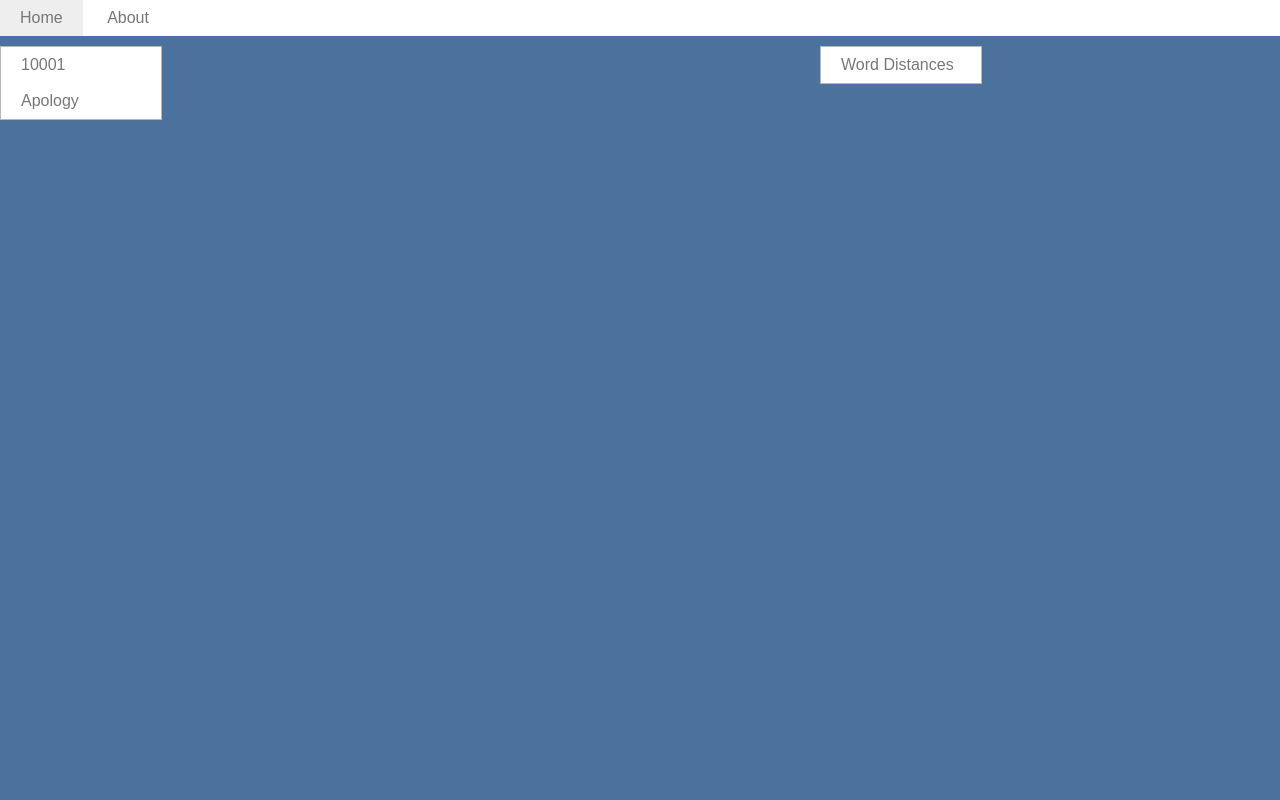
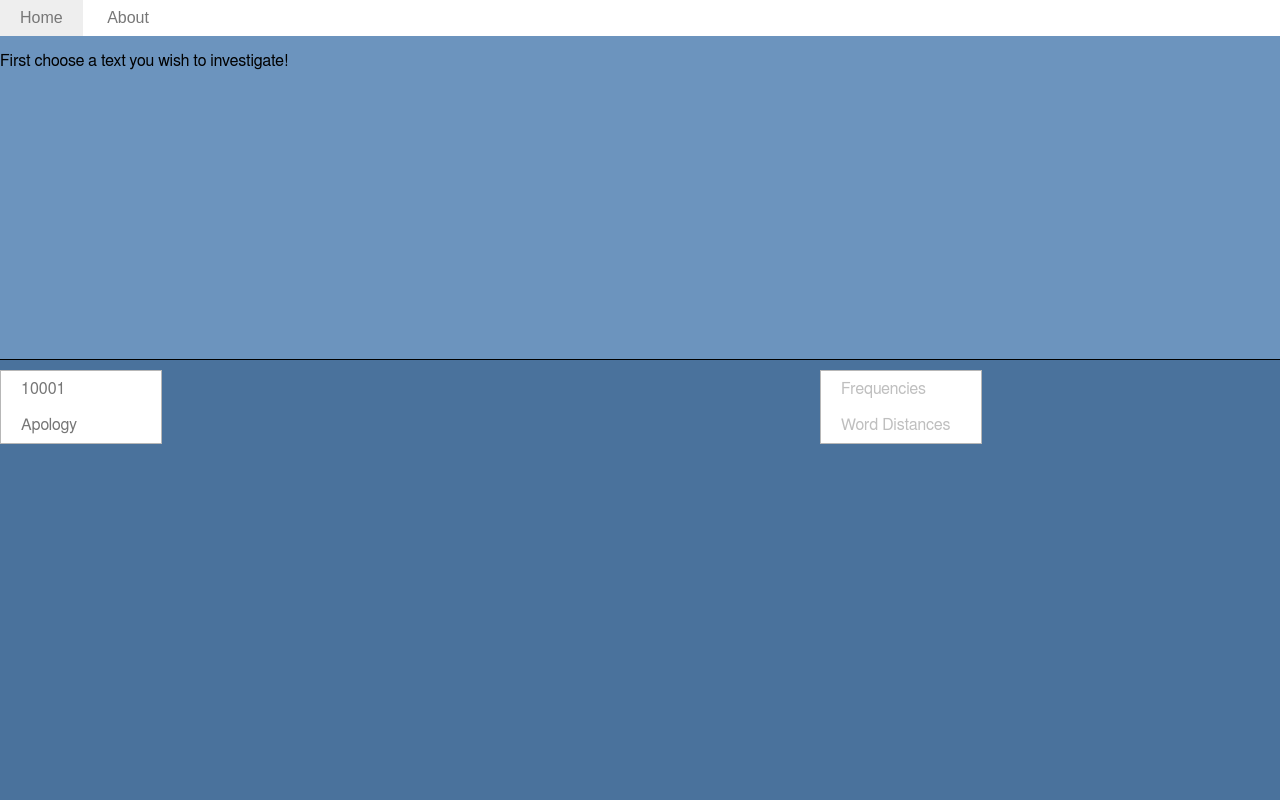
Before and after one commit to progBill/text_front, a Flask app: page / in a window 1280 px wide. Run offline with Flask 2, Linux system fonts and the light colour scheme; some libraries are stand-ins or nearby versions.

Commit message:
many changes to html structure, css and added Frequency page

```diff
--- a/textFront/page_controller.py
+++ b/textFront/page_controller.py
@@ -14,7 +14,7 @@ resources={
 }
 
 # lis of available tasks
-tasks=['Word Distances']
+tasks=['Frequencies', 'Word Distances']
 
 if __name__ == '__main__':
     print main_layout.keys()
--- a/textFront/static/librarian.js
+++ b/textFront/static/librarian.js
@@ -7,6 +7,7 @@ $( document ).ready(function(){
             .done(function( json ){
                 $txtDisplay.html( json.textbody );
                 $txtDisplay.css('background-color','white');
+                $('.right-container li').removeClass('pure-menu-disabled');
             });
     });
 });
--- a/textFront/static/main.css
+++ b/textFront/static/main.css
@@ -1132,6 +1132,31 @@ a.pure-button-selected {
 .bdy {
   background-color: #4a729c;
 }
+.guide-bar {
+  display: inline-block;
+  *display: inline;
+  zoom: 1;
+  letter-spacing: normal;
+  word-spacing: normal;
+  vertical-align: top;
+  text-rendering: auto;
+  width: 100%;
+  background-color: #6c94be;
+  border-bottom: thin solid black;
+  margin-bottom: 10px;
+}
+.right-container,
+.left-container {
+  display: inline-block;
+  *display: inline;
+  zoom: 1;
+  letter-spacing: normal;
+  word-spacing: normal;
+  vertical-align: top;
+  text-rendering: auto;
+  width: 12.5%;
+  *width: 12.469%;
+}
 .main-contain {
   height: 85vh;
 }
@@ -1139,12 +1164,18 @@ a.pure-button-selected {
   max-height: 100%;
 }
 .txtDisplay {
+  display: inline-block;
+  *display: inline;
+  zoom: 1;
+  letter-spacing: normal;
+  word-spacing: normal;
+  vertical-align: top;
+  text-rendering: auto;
+  width: 50%;
+  *width: 49.969%;
   margin-left: 10px;
   overflow: auto;
 }
 .task-list {
   margin-left: 10px;
 }
-.topnav {
-  margin-bottom: 10px;
-}
--- a/textFront/static/main.less
+++ b/textFront/static/main.less
@@ -16,8 +16,15 @@
     background-color: @nice-blue - #111;
 }
 
-.leftbar {
+.guide-bar{
+    .pure-u-1;
+    background-color: @light-blue;
+    border-bottom: thin solid black;
+    margin-bottom: 10px;
+}
 
+.right-container, .left-container{
+    .pure-u-1-8;
 }
 
 .main-contain{
@@ -28,15 +35,12 @@
     max-height: @max-body-height;
 }
 
-
 .txtDisplay{
+    .pure-u-1-2;
     margin-left: 10px;
     overflow: auto;
 }
+
 .task-list{
     margin-left: 10px;
 }
-
-.topnav{
-    margin-bottom: 10px;
-}
--- a/textFront/templates/Home.html
+++ b/textFront/templates/Home.html
@@ -1,18 +1,19 @@
 {% extends "mainnav.html" %}
 {% block headtitle %}<title>Welcome</title>{% endblock %}
 {% block content %}
-<div class="pure-u-1-8" >
-    <div class="pure-menu pure-menu-open leftbar">
-        <ul>{% for text in texts %}
-            <li><a href="#{{ text.link }}">{{ text.label }}</a></li>{% endfor %}
-        </ul>
-    </div>
+<div class="guide-bar"><i></i><p>First choose a text you wish to investigate!</p></div>
+<div class="left-container">
+<div class="pure-menu pure-menu-open leftbar">
+    <ul>{% for text in texts %}
+        <li><a href="#{{ text.link }}">{{ text.label }}</a></li>{% endfor %}
+    </ul>
 </div>
-<div class="pure-u-1-2 txtDisplay"></div>
-<div class="pure-u-1-8">
+</div>
+<div class="txtDisplay"></div>
+<div class="right-container">
     <div class="pure-menu pure-menu-open task-list">
         <ul>{% for task in tasks %}
-            <li><a href="#{{ task.name }}">{{ task.name }}</a></li>{% endfor %}
+            <li class="pure-menu-disabled"><a href="{{ task.name }}">{{ task.name }}</a></li>{% endfor %}
         </ul>
     </div>
 </div>{% endblock %}
--- a/textFront/texter/text.py
+++ b/textFront/texter/text.py
@@ -1,4 +1,3 @@
-import matrix
 from string import punctuation
 
 class Word:
--- a/textFront/views.py
+++ b/textFront/views.py
@@ -2,7 +2,7 @@ from textFront import app
 from flask import render_template, jsonify, request
 from os import path
 from page_controller import resources, tasks, top_nav
-
+import textFront.texter.wrappers
 
 # serves the landing page
 #
@@ -14,10 +14,8 @@ def index(page_key='Home'):
     ts=[dict(name=x) for x in tasks]
     return render_template(template, menus=top_nav, texts=available_texts, tasks=ts)
 
-#####################
-# returns flat text #
-# by ajax request   #
-#####################
+# ajax call, returns a text
+#
 @app.route('/get_text')
 def get_text():
     text_id = request.args.getlist('text_id')[0]
@@ -26,3 +24,18 @@ def get_text():
         text = f.read()
     text = text.replace('\r\n','<br />')
     return jsonify({"textbody":text})
+
+
+#
+#
+@app.route('/Frequencies')
+@app.route('/frequencies')
+def frequencies():
+   return 'got freqy'
+
+# ajax function to return the top X words
+#
+@app.route('/get_frequencies')
+def get_frequencies():
+    request.args.get('text_id')[0]
+    get_word_counts()
```
Also changed, not shown: textFront/templates/Frequencies.html (added, +9 -0 lines), textFront/texter/wrappers.py (added, +47 -0 lines), textFront/texter/__init__.py (added), 1 other file.
